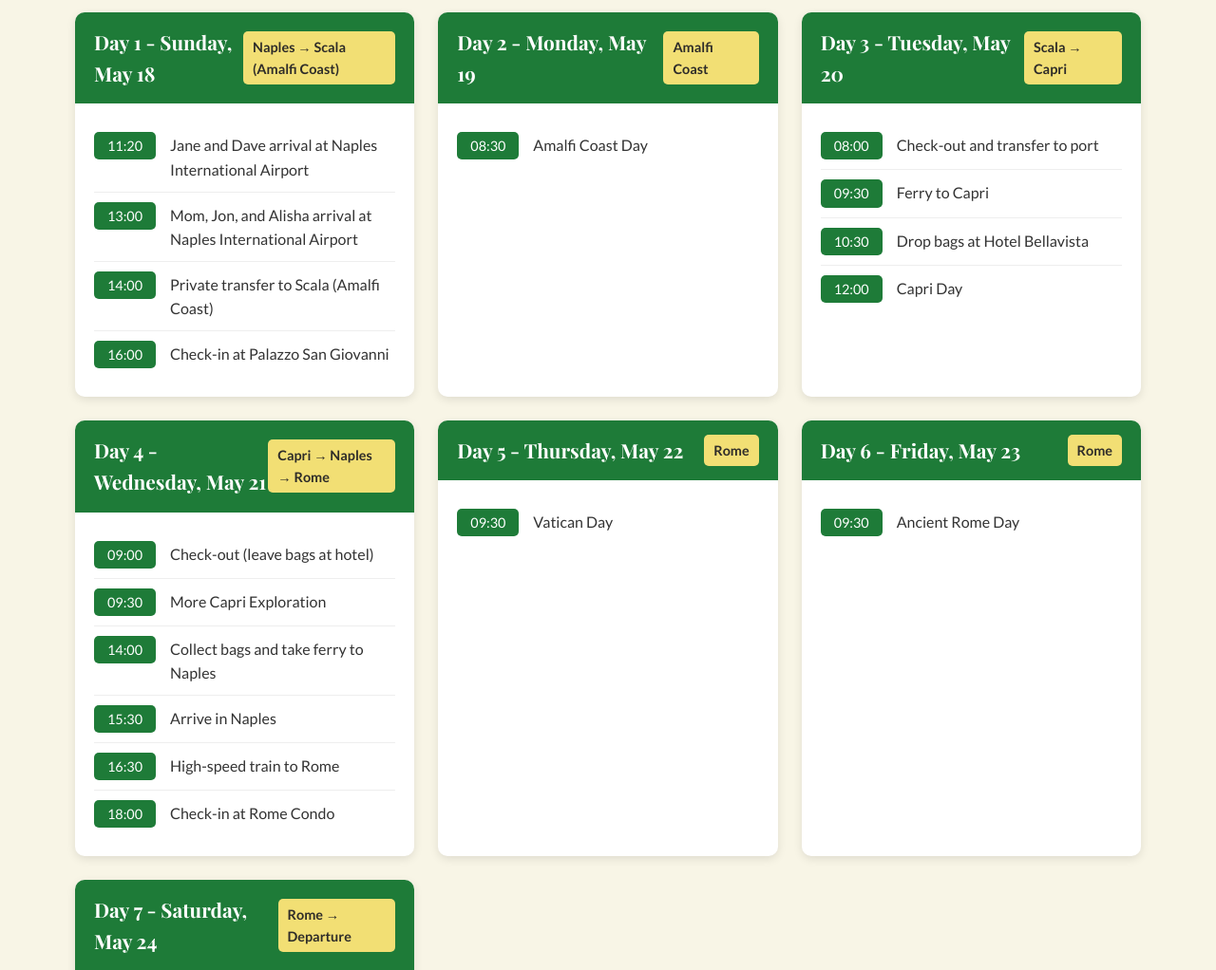
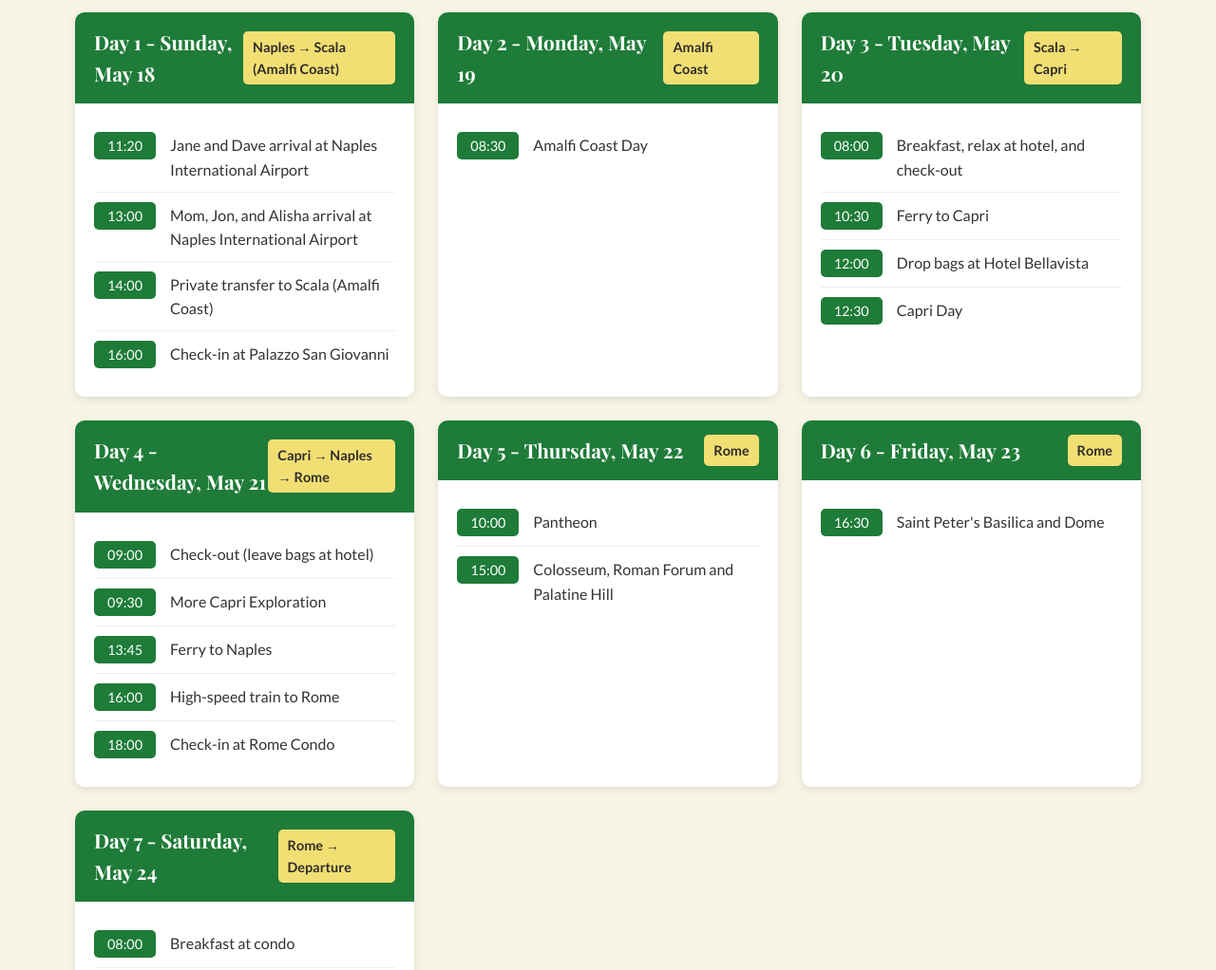
Before and after one commit to dclarksixteen/italy2025, a plain HTML site: page index.html in a window 1280 px wide. Shown: the part 480-1502 px from the top of the page at 95% size. Drawn offline with nearby package versions, Linux system fonts and the light colour scheme.

Commit message:
Update index.html
Added some itinerary items:
- Ferries
- Train
- Attractions

```diff
--- a/index.html
+++ b/index.html
@@ -66,10 +66,10 @@
                 <span class="location">Scala → Capri</span>
             </div>
             <ul class="day-activities">
-                <li><span class="time">08:00</span> Check-out and transfer to port</li>
-                <li><span class="time">09:30</span> Ferry to Capri</li>
-                <li><span class="time">10:30</span> Drop bags at Hotel Bellavista</li>
-                <li><span class="time">12:00</span> Capri Day</li>
+                <li><span class="time">08:00</span> Breakfast, relax at hotel, and check-out</li>
+                <li><span class="time">10:30</span> Ferry to Capri</li>
+                <li><span class="time">12:00</span> Drop bags at Hotel Bellavista</li>
+                <li><span class="time">12:30</span> Capri Day</li>
             </ul>
         </div>
 
@@ -81,9 +81,8 @@
             <ul class="day-activities">
                 <li><span class="time">09:00</span> Check-out (leave bags at hotel)</li>
                 <li><span class="time">09:30</span> More Capri Exploration</li>
-                <li><span class="time">14:00</span> Collect bags and take ferry to Naples</li>
-                <li><span class="time">15:30</span> Arrive in Naples</li>
-                <li><span class="time">16:30</span> High-speed train to Rome</li>
+                <li><span class="time">13:45</span> Ferry to Naples</li>
+                <li><span class="time">16:00</span> High-speed train to Rome</li>
                 <li><span class="time">18:00</span> Check-in at Rome Condo</li>
             </ul>
         </div>
@@ -94,7 +93,8 @@
                 <span class="location">Rome</span>
             </div>
             <ul class="day-activities">
-                <li><span class="time">09:30</span> Vatican Day</li>
+                <li><span class="time">10:00</span> Pantheon</li>
+                <li><span class="time">15:00</span> Colosseum, Roman Forum and Palatine Hill</li>
             </ul>
         </div>
 
@@ -104,7 +104,7 @@
                 <span class="location">Rome</span>
             </div>
             <ul class="day-activities">
-                <li><span class="time">09:30</span> Ancient Rome Day</li>
+                <li><span class="time">16:30</span> Saint Peter's Basilica and Dome</li>
             </ul>
         </div>
 
```
